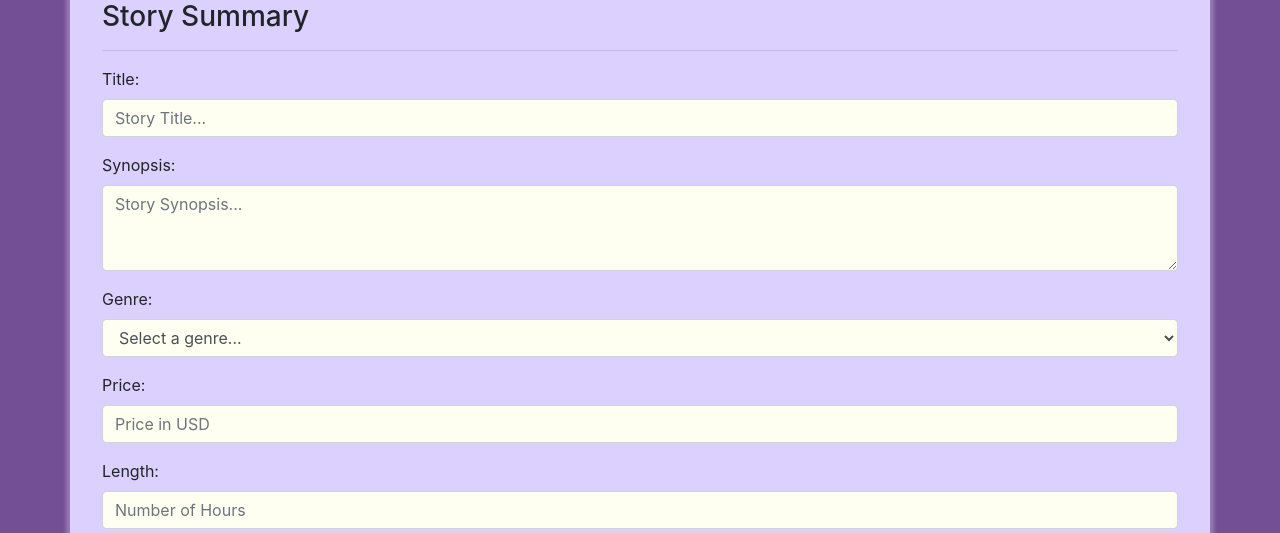
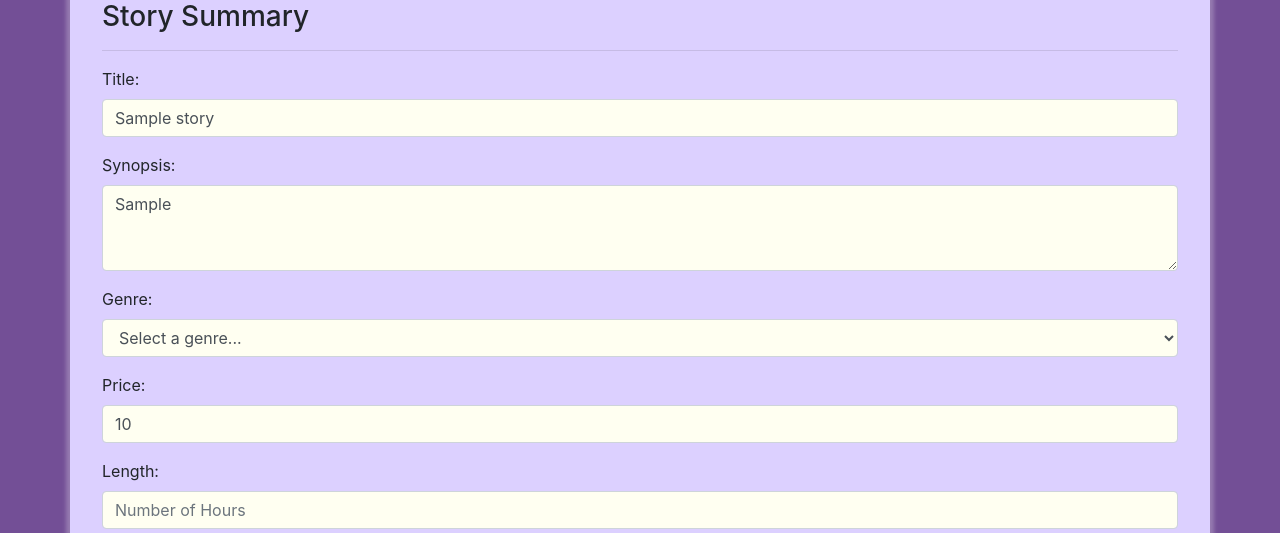
Before and after one commit to AudioOdyssey/AA1, a Flask app: template web/templates/story/update.html in a window 1280 px wide. Shown: the part 120-653 px from the top of the page. Run offline with Flask 2, Linux system fonts and the light colour scheme; the template is opened without the code that fills it: most values are stand-ins (such as "Sample title", 1, 10 or a date in 2020); some libraries are stand-ins or nearby versions.

Commit message:
Allows user to see previous information

```diff
--- a/web/templates/story/update.html
+++ b/web/templates/story/update.html
@@ -14,16 +14,17 @@
             <div class="form-group update-form-group">
                 <label>Title:</label>
                 <input autocomplete="none" class="form-control col" onchange="story_changed(this)" type="text"
-                    name="story_title" placeholder="Story Title...">
+                    name="story_title" value="{{story.story_title}}" placeholder="Story Title...">
             </div>
             <div class="form-group update-form-group">
                 <label>Synopsis:</label>
                 <textarea autocomplete="none" class="form-control" onchange="story_changed(this)" name="story_synopsis"
-                    placeholder="Story Synopsis..." rows="3"></textarea>
+                    placeholder="Story Synopsis..." rows="3">{{story.story_synopsis}}</textarea>
             </div>
             <div class="form-group">
                 <label>Genre:</label>
-                <select autocomplete="none" class="form-control" onchange="story_changed(this)" name="genre">
+                <select autocomplete="none" class="form-control" value="{{story.genre}}" onchange="story_changed(this)"
+                    name="genre">
                     <option value="" selected disabled>Select a genre...</option>
                     <option value="Mystery">Mystery</option>
                     <option value="Romance">Romance</option>
@@ -45,13 +46,15 @@
             <div class="form-group">
                 <label>Price:</label>
                 <input autocomplete="none" class="form-control" type="number" min="0" step="0.01"
-                    onchange="story_changed(this)" name="story_price" placeholder="Price in USD">
+                    onchange="story_changed(this)" value="{{story.story_price}}" name="story_price"
+                    placeholder="Price in USD">
             </div>
 
             <div class="form-group">
                 <label>Length:</label>
                 <input autocomplete="none" class="form-control" type="number" min="0" step="1"
-                    onchange="story_changed(this)" name="length_of_story" placeholder="Number of Hours">
+                    onchange="story_changed(this)" value="{{story.length_of_story}}" name="length_of_story"
+                    placeholder="Number of Hours">
             </div>
         </form>
     </section>
```
